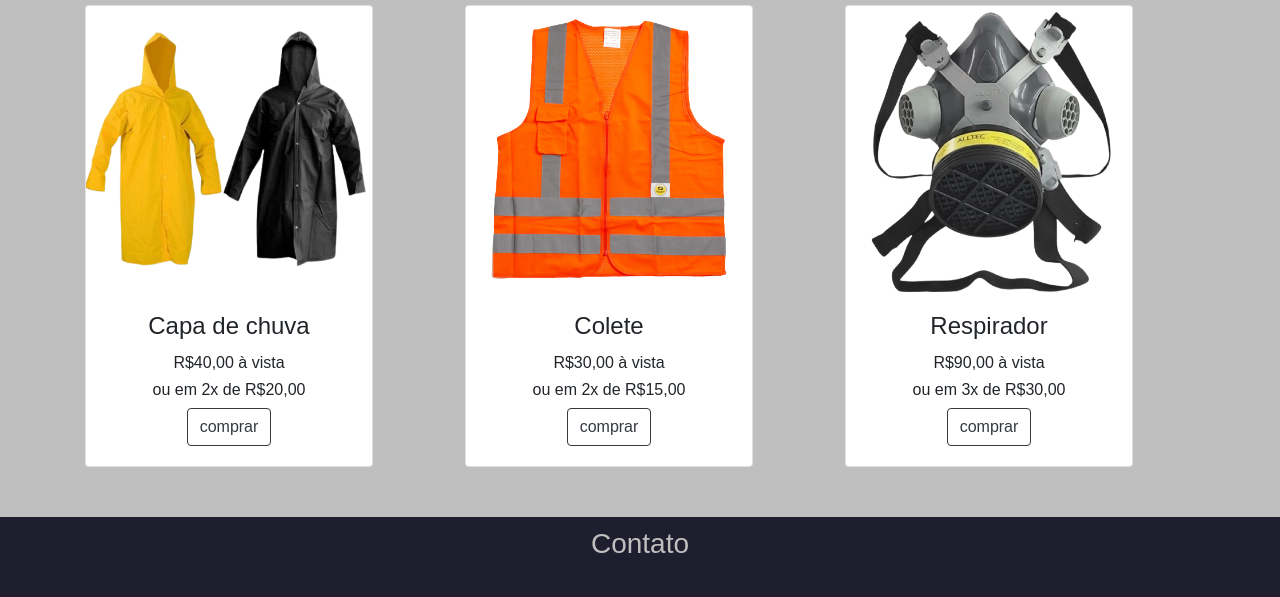
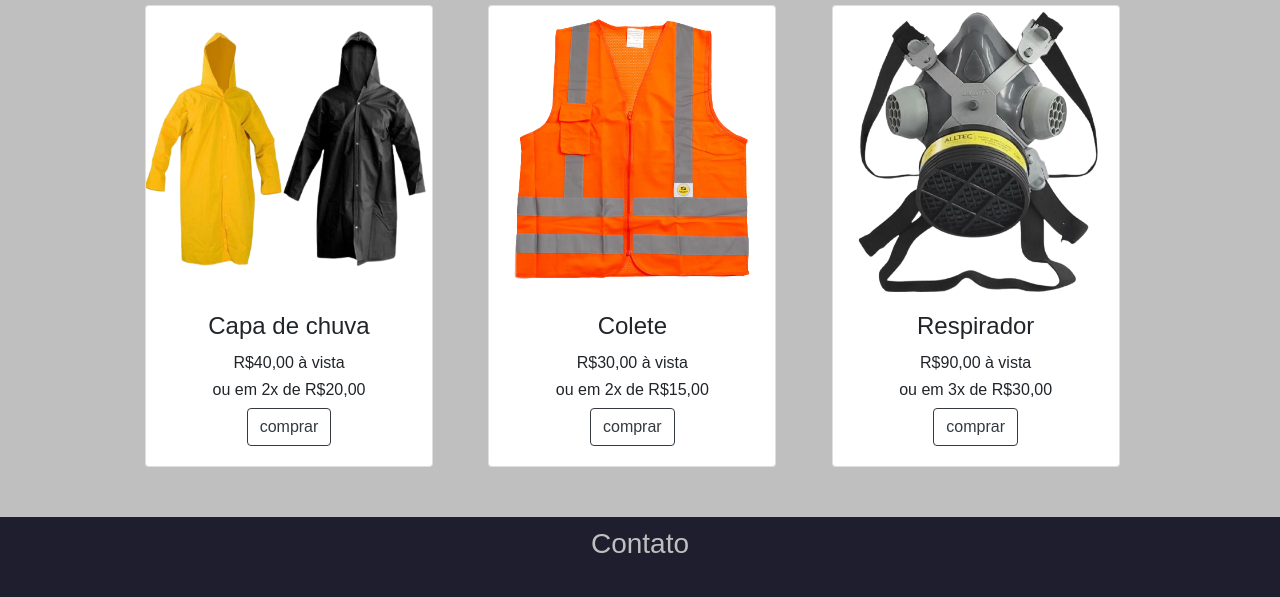
Before and after one commit to paolaguedes/segurafirme, a plain HTML site: page docs/index.html in a window 1280 px wide. Shown: the part 730-1327 px from the top of the page. Drawn offline with nearby package versions, Linux system fonts and the light colour scheme.

Commit message:
centralizando cards

```diff
--- a/docs/css/style.css
+++ b/docs/css/style.css
@@ -40,6 +40,11 @@ body{
    background-color:  #e6e6e6;
 }
 
+.centro{
+    padding-left: 60px;
+    padding-right: 50px;
+}
+
 .img-produtos{
     background-color: #bfbfbf;
 }
--- a/docs/index.html
+++ b/docs/index.html
@@ -69,8 +69,8 @@
     <section id="produtos">
         <div class="container-fluid text-center margin img-produtos">
             <h2 class="margin">Produtos</h2>
-            <div class="container">
-                <div class="row">
+            <div class="container ">
+                <div class="row centro">
                     <div class="col-lg-4">
                         <div class="card" style="width: 18rem;">
                             <img src="img/capa.png" class="card-img-top" background-color="grey" alt="capa epi">
```
